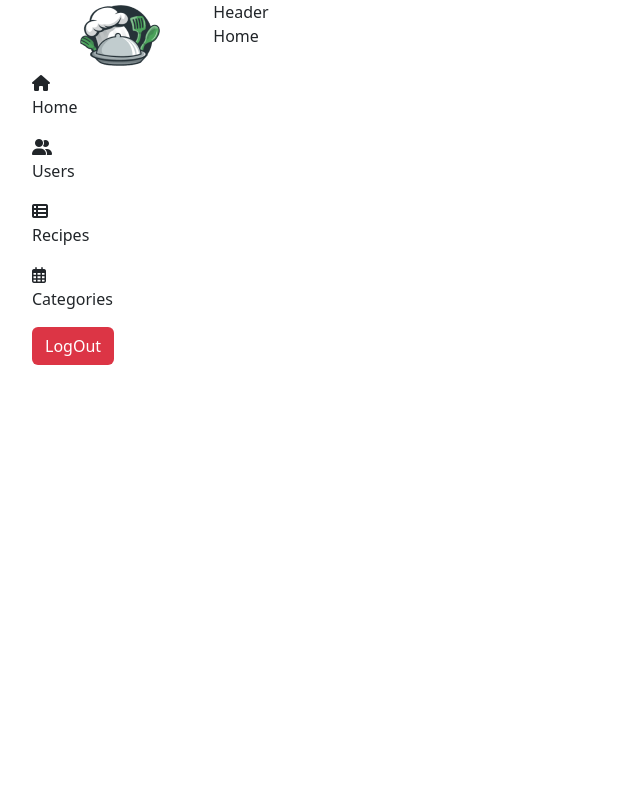
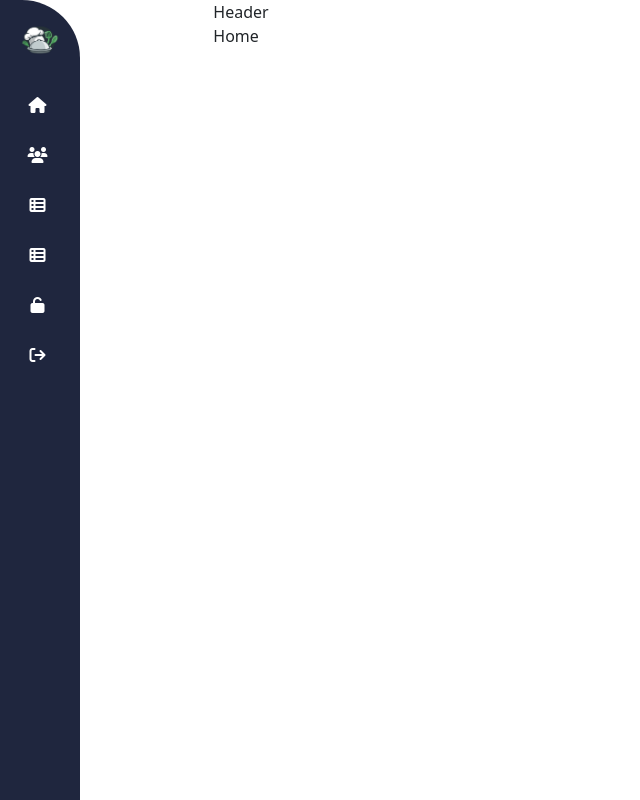
Before and after one commit to abdelrhmaneladawy26/Food-Managment, a React (Vite) app: page /dashboard in a window 1280 px wide. Shown: the whole page, without its empty margins (0-640 px from the left). Built offline with nearby package versions, Linux system fonts and the light colour scheme; sample sign-in values are in the browser's storage.

Commit message:
create Sidebar

```diff
--- a/package.json
+++ b/package.json
@@ -15,8 +15,10 @@
     "bootstrap": "^5.3.2",
     "jwt-decode": "^4.0.0",
     "react": "^18.2.0",
+    "react-bootstrap": "^2.9.1",
     "react-dom": "^18.2.0",
     "react-hook-form": "^7.48.2",
+    "react-pro-sidebar": "^1.1.0-alpha.1",
     "react-router-dom": "^6.18.0",
     "react-toastify": "^9.1.3"
   },
--- a/src/App.css
+++ b/src/App.css
@@ -23,3 +23,16 @@ li {
     rgba(47, 140, 51, 0.63)
   );
 }
+/* Sidebar  */
+.sidebar-container .ps-sidebar-container {
+  background-color: #1f263e;
+  border-radius: 0px 58px 0px 0px;
+  color: #fff;
+  height: 100vh;
+}
+.ps-sidebar-root {
+  border: none !important;
+}
+.sidebar-container .ps-sidebar-container .ps-menu-button:hover {
+  background-color: #0092471a;
+}
--- a/src/App.jsx
+++ b/src/App.jsx
@@ -11,13 +11,13 @@ import RecipesList from "./RecipesModule/Components/RecipesList/RecipesList";
 import CategoriesList from "./CategoriesModule/Components/CategoriesList/CategoriesList";
 import AuthLayout from "./SharedModule/Components/AuthLayout/AuthLayout";
 import Login from "./AuthModule/Components/Login/Login";
-import ForgetPass from "./AuthModule/Components/ForgetPass/ForgetPass";
 import { useEffect, useState } from "react";
 import { jwtDecode } from "jwt-decode";
 import ProtectedRoute from "./SharedModule/Components/ProtectedRoute/ProtectedRoute";
 import ResetPassRequest from "./AuthModule/Components/ResetPassRequest/ResetPassRequest";
 import ResetPass from "./AuthModule/Components/ResetPass/ResetPass";
 import { ToastContainer } from "react-toastify";
+import ChangePass from "./AuthModule/Components/ForgetPass/ChangePass";
 
 function App() {
   const [adminData, setAdminData] = useState(null);
@@ -54,7 +54,7 @@ function App() {
       children: [
         { index: true, element: <Login saveAdminData={saveAdminData} /> },
         { path: "login", element: <Login saveAdminData={saveAdminData} /> },
-        { path: "forgetPassword", element: <ForgetPass /> },
+        { path: "ChangePass", element: <ChangePass /> },
         { path: "reset-pass-request", element: <ResetPassRequest /> },
         { path: "reset-pass", element: <ResetPass /> },
       ],
--- a/src/AuthModule/Components/ForgetPass/ForgetPass.jsx
+++ b/src/AuthModule/Components/ForgetPass/ChangePass.jsx
@@ -1,11 +1,9 @@
 import axios from "axios";
 import { useForm } from "react-hook-form";
-import { useNavigate } from "react-router-dom";
 import { ToastContainer, toast } from "react-toastify";
 import "react-toastify/dist/ReactToastify.css";
 
-export default function ForgetPass() {
-  const navigate = useNavigate();
+export default function ChangePass({ handleClose }) {
   const {
     register,
     handleSubmit,
@@ -23,8 +21,7 @@ export default function ForgetPass() {
         }
       )
       .then((response) => {
-        console.log(response);
-        navigate("/login");
+        handleClose();
       })
       .catch((error) => {
         toast.error(error.response.data.message);
--- a/src/AuthModule/Components/Login/Login.jsx
+++ b/src/AuthModule/Components/Login/Login.jsx
@@ -18,12 +18,9 @@ export default function Login({ saveAdminData }) {
         localStorage.setItem("adminToken", response.data.token);
         navigate("/dashboard");
         saveAdminData();
-        setTimeout(() => {
-          toast.success("Login success");
-        });
+        toast.success("Login success");
       })
       .catch((err) => {
-        console.log(err.response.data.message);
         toast.error(err.response.data.message);
       });
   };
--- a/src/AuthModule/Components/ResetPassRequest/ResetPassRequest.jsx
+++ b/src/AuthModule/Components/ResetPassRequest/ResetPassRequest.jsx
@@ -16,7 +16,7 @@ export default function ResetPassRequest() {
     axios
       .post("http://upskilling-egypt.com:3002/api/v1/Users/Reset/Request", data)
       .then((response) => {
-        toast.success("Send OTP success");
+        toast.success("Mail sent  successfully");
         navigate("/reset-pass");
       })
       .catch((error) => {
--- a/src/SharedModule/Components/SideBar/SideBar.jsx
+++ b/src/SharedModule/Components/SideBar/SideBar.jsx
@@ -1,48 +1,84 @@
-import { useNavigate } from "react-router-dom";
+import { Link, useNavigate } from "react-router-dom";
 import logo from "../../../assets/images/menu-logo.png";
+import { Sidebar, Menu, MenuItem, SubMenu } from "react-pro-sidebar";
+import { useState } from "react";
+import Button from "react-bootstrap/Button";
+import Modal from "react-bootstrap/Modal";
+import ChangePass from "../../../AuthModule/Components/ForgetPass/ChangePass";
+
 export default function SideBar() {
+  let [isCollapsed, setIsCollapsed] = useState(true);
   let navigate = useNavigate();
   const logOut = () => {
     localStorage.removeItem("adminToken");
     navigate("/login");
   };
+  const handleToggle = () => {
+    setIsCollapsed(!isCollapsed);
+  };
+  // Modal handler
+  const [show, setShow] = useState(false);
+  const handleClose = () => setShow(false);
+  const handleShow = () => setShow(true);
+
   return (
     <div>
-      <div className="menu">
-        <ul>
-          <div className="logo-box">
-            <img src={logo} alt="logo" />
-          </div>
-          <li>
-            <a>
-              <i className="fa-solid fa-house"></i>
-              <p>Home</p>
-            </a>
-          </li>
-          <li>
-            <a>
-              <i className="fas fa-user-group"></i>
-              <p>Users</p>
-            </a>
-          </li>
-          <li>
-            <a>
-              <i className="fa-solid fa-table-list"></i>
-              <p>Recipes</p>
-            </a>
-          </li>
-          <li>
-            <a>
-              <i className="fa-regular fa-calendar-days"></i>
-              <p>Categories</p>
-            </a>
-          </li>
-          <li>
-            <button className="btn bg-danger text-white" onClick={logOut}>
+      <Modal show={show} onHide={handleClose}>
+        <Modal.Body>
+          <ChangePass handleClose={handleClose} />
+        </Modal.Body>
+      </Modal>
+
+      <div className="sidebar-container">
+        <Sidebar collapsed={isCollapsed}>
+          <Menu>
+            <li className="" onClick={handleToggle}>
+              <img className="w-100 my-4" src={logo} alt="logo" />
+            </li>
+            <MenuItem
+              icon={<i className="fa fa-home"></i>}
+              component={<Link to="/dashboard" />}
+            >
+              {" "}
+              Home
+            </MenuItem>
+            <MenuItem
+              icon={<i className="fa-solid fa-users"></i>}
+              component={<Link to="/dashboard/users" />}
+            >
+              Users
+            </MenuItem>
+            <MenuItem
+              icon={<i className="fa-solid fa-table-list"></i>}
+              component={<Link to="/dashboard/recipes" />}
+            >
+              {" "}
+              Recipes
+            </MenuItem>
+            <MenuItem
+              icon={<i className="fa-solid fa-table-list"></i>}
+              component={<Link to="/dashboard/categories" />}
+            >
+              {" "}
+              Categories
+            </MenuItem>
+            <MenuItem
+              icon={<i className="fa-solid fa-unlock"></i>}
+              title="Change Password"
+              onClick={handleShow}
+            >
+              {" "}
+              Change Password
+            </MenuItem>
+            <MenuItem
+              icon={<i className="fa-solid fa-arrow-right-from-bracket"></i>}
+              onClick={logOut}
+            >
+              {" "}
               LogOut
-            </button>
-          </li>
-        </ul>
+            </MenuItem>
+          </Menu>
+        </Sidebar>
       </div>
     </div>
   );
```
Also changed, not shown: 1 other file (tests, documents, lock files or other folders).
